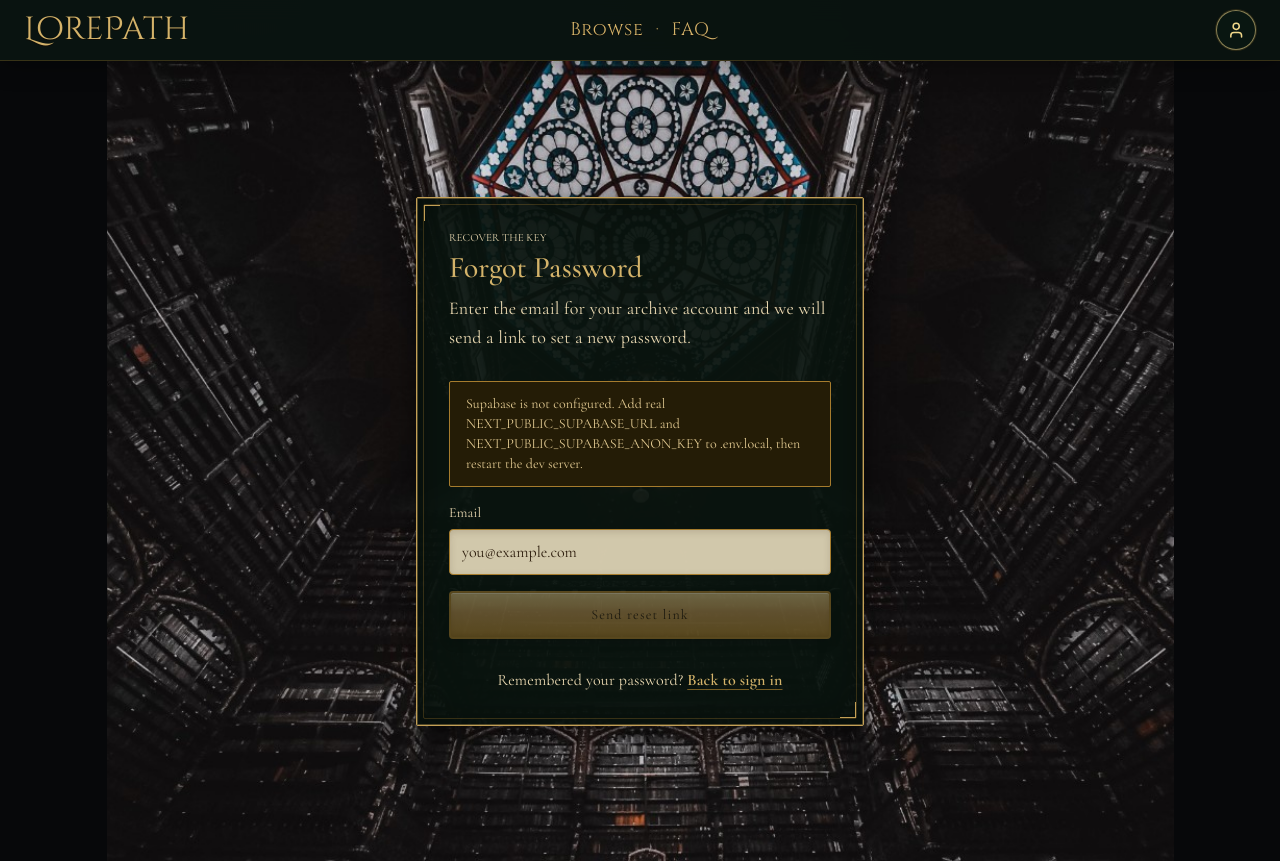
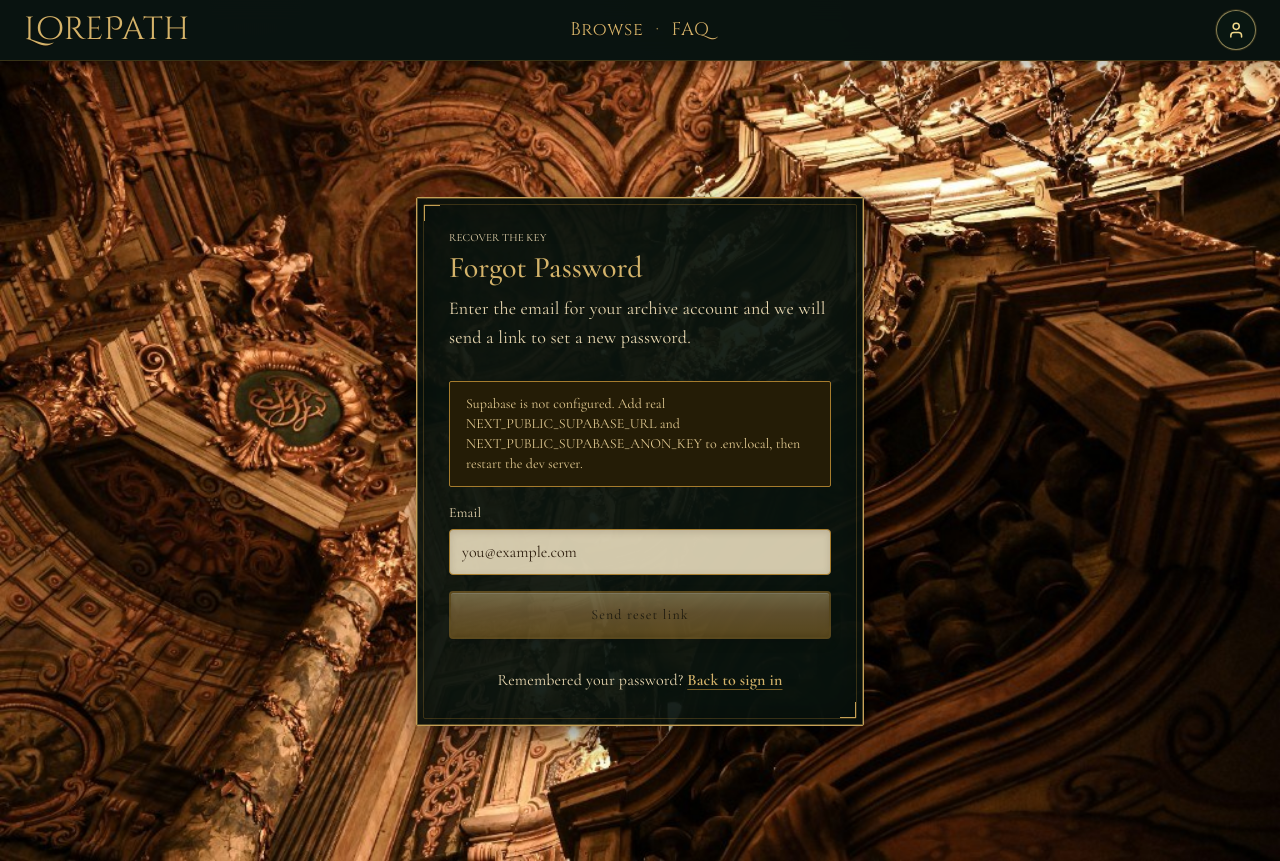
Before and after one commit to autumnbrowder-blip/lorepath, a Next.js app: page /forgot-password in a window 1280 px wide. Built offline with nearby package versions, Linux system fonts and the light colour scheme; no server answers; a web font is replaced by a local one.

Commit message:
Let the login hall photo cover to the bottom of the viewport.
Co-authored-by: Cursor <cursoragent@cursor.com>

```diff
--- a/app/globals.css
+++ b/app/globals.css
@@ -592,12 +592,12 @@
     flex: 1 1 auto;
     width: 100%;
     min-height: 100vh;
-    background-color: #07080a;
+    background-color: #1a120c;
     background-image: url("/images/auth-hall.jpg");
     background-repeat: no-repeat;
-    background-position: center center;
-    background-size: contain;
-    background-attachment: fixed;
+    background-position: center bottom;
+    background-size: cover;
+    background-attachment: scroll;
     filter: none;
     backdrop-filter: none;
     -webkit-backdrop-filter: none;
@@ -2144,6 +2144,21 @@
   }
 }
 
+/* Login / Register hall — unlayered so cover reaches the viewport bottom. */
+.portal-auth-page {
+  min-height: 100vh;
+  background-image: url("/images/auth-hall.jpg");
+  background-repeat: no-repeat;
+  background-position: center bottom;
+  background-size: cover;
+  background-attachment: scroll;
+  background-color: #1a120c;
+  filter: none;
+  backdrop-filter: none;
+  -webkit-backdrop-filter: none;
+  transform: none;
+}
+
 /* ============================================================
    Browse search — UNLAYERED so it beats Tailwind utilities.
    One 44px parchment + forest-green control on the library photo.
--- a/components/auth/PortalAuthLayout.tsx
+++ b/components/auth/PortalAuthLayout.tsx
@@ -1,7 +1,7 @@
 /**
  * Immersive login/register scene.
  * Hall photo is a CSS full-page background on .portal-auth-page so Login and
- * Register share the same contained image. Form boxes sit on top.
+ * Register share the same cover image. Form boxes sit on top.
  */
 export function PortalAuthLayout({ children }: { children: React.ReactNode }) {
   return (
```
Also changed, not shown: public/images/auth-hall.jpg.
